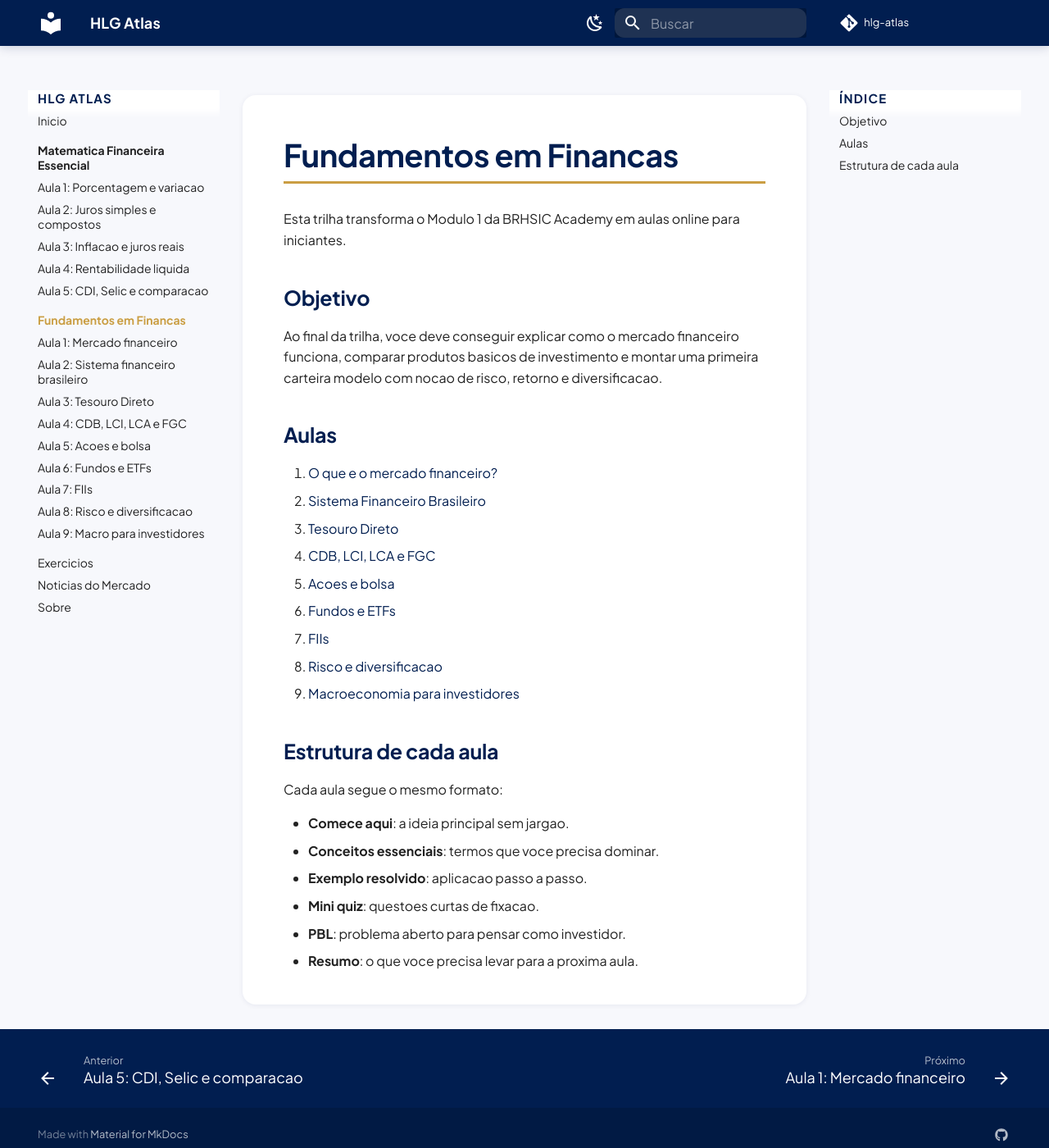
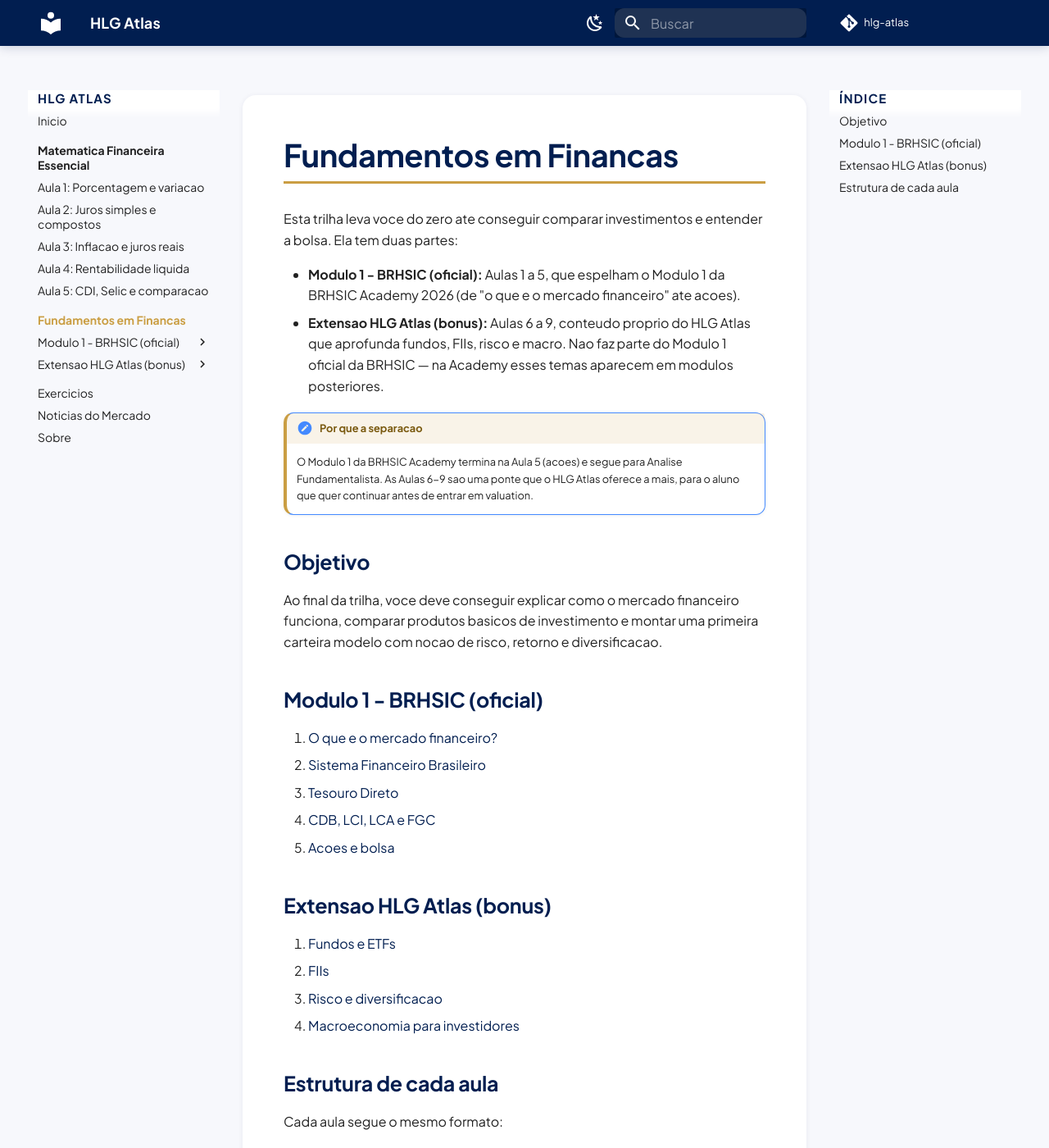
Before and after one commit to lucas-guimaraes-silva/hlg-atlas, an MkDocs documentation site: the page built from docs/fundamentos/index.md, in a window 1280 px wide and 1400 px high. Shown: the whole window at 82% size. Built offline with MkDocs 1.6.1 and Material for MkDocs 9.7.7, drawn with Linux system fonts in a browser that asks for light colours; comment, search, counter and statistics services are not loaded.

Commit message:
fundamentos: separa Modulo 1 BRHSIC oficial (1-5) da extensao HLG (6-9)
Aulas 1-5 espelham o Modulo 1 da BRHSIC Academy 2026; aulas 6-9 (fundos,
FIIs, risco, macro) sao conteudo proprio do HLG Atlas, fora do modulo oficial.
Nav agrupado em duas secoes e index da trilha atualizado com nota explicativa.

Co-Authored-By: Claude Opus 4.8 <noreply@anthropic.com>

```diff
--- a/docs/fundamentos/index.md
+++ b/docs/fundamentos/index.md
@@ -1,18 +1,27 @@
 # Fundamentos em Financas
 
-Esta trilha transforma o Modulo 1 da BRHSIC Academy em aulas online para iniciantes.
+Esta trilha leva voce do zero ate conseguir comparar investimentos e entender a bolsa. Ela tem duas partes:
+
+- **Modulo 1 - BRHSIC (oficial):** Aulas 1 a 5, que espelham o Modulo 1 da BRHSIC Academy 2026 (de "o que e o mercado financeiro" ate acoes).
+- **Extensao HLG Atlas (bonus):** Aulas 6 a 9, conteudo proprio do HLG Atlas que aprofunda fundos, FIIs, risco e macro. Nao faz parte do Modulo 1 oficial da BRHSIC — na Academy esses temas aparecem em modulos posteriores.
+
+!!! note "Por que a separacao"
+    O Modulo 1 da BRHSIC Academy termina na Aula 5 (acoes) e segue para Analise Fundamentalista. As Aulas 6-9 sao uma ponte que o HLG Atlas oferece a mais, para o aluno que quer continuar antes de entrar em valuation.
 
 ## Objetivo
 
 Ao final da trilha, voce deve conseguir explicar como o mercado financeiro funciona, comparar produtos basicos de investimento e montar uma primeira carteira modelo com nocao de risco, retorno e diversificacao.
 
-## Aulas
+## Modulo 1 - BRHSIC (oficial)
 
 1. [O que e o mercado financeiro?](aula-01-mercado-financeiro.md)
 2. [Sistema Financeiro Brasileiro](aula-02-sistema-financeiro-brasileiro.md)
 3. [Tesouro Direto](aula-03-tesouro-direto.md)
 4. [CDB, LCI, LCA e FGC](aula-04-renda-fixa-bancaria.md)
 5. [Acoes e bolsa](aula-05-acoes-e-bolsa.md)
+
+## Extensao HLG Atlas (bonus)
+
 6. [Fundos e ETFs](aula-06-fundos-e-etfs.md)
 7. [FIIs](aula-07-fiis.md)
 8. [Risco e diversificacao](aula-08-risco-e-diversificacao.md)
--- a/mkdocs.yml
+++ b/mkdocs.yml
@@ -71,15 +71,17 @@ nav:
       - "Aula 5: CDI, Selic e comparacao": matematica-financeira/aula-05-cdi-selic-comparacao.md
   - Fundamentos em Financas:
       - fundamentos/index.md
-      - "Aula 1: Mercado financeiro": fundamentos/aula-01-mercado-financeiro.md
-      - "Aula 2: Sistema financeiro brasileiro": fundamentos/aula-02-sistema-financeiro-brasileiro.md
-      - "Aula 3: Tesouro Direto": fundamentos/aula-03-tesouro-direto.md
-      - "Aula 4: CDB, LCI, LCA e FGC": fundamentos/aula-04-renda-fixa-bancaria.md
-      - "Aula 5: Acoes e bolsa": fundamentos/aula-05-acoes-e-bolsa.md
-      - "Aula 6: Fundos e ETFs": fundamentos/aula-06-fundos-e-etfs.md
-      - "Aula 7: FIIs": fundamentos/aula-07-fiis.md
-      - "Aula 8: Risco e diversificacao": fundamentos/aula-08-risco-e-diversificacao.md
-      - "Aula 9: Macro para investidores": fundamentos/aula-09-macro-para-investidores.md
+      - "Modulo 1 - BRHSIC (oficial)":
+          - "Aula 1: Mercado financeiro": fundamentos/aula-01-mercado-financeiro.md
+          - "Aula 2: Sistema financeiro brasileiro": fundamentos/aula-02-sistema-financeiro-brasileiro.md
+          - "Aula 3: Tesouro Direto": fundamentos/aula-03-tesouro-direto.md
+          - "Aula 4: CDB, LCI, LCA e FGC": fundamentos/aula-04-renda-fixa-bancaria.md
+          - "Aula 5: Acoes e bolsa": fundamentos/aula-05-acoes-e-bolsa.md
+      - "Extensao HLG Atlas (bonus)":
+          - "Aula 6: Fundos e ETFs": fundamentos/aula-06-fundos-e-etfs.md
+          - "Aula 7: FIIs": fundamentos/aula-07-fiis.md
+          - "Aula 8: Risco e diversificacao": fundamentos/aula-08-risco-e-diversificacao.md
+          - "Aula 9: Macro para investidores": fundamentos/aula-09-macro-para-investidores.md
   - Exercicios: exercicios/index.md
   - Noticias do Mercado: noticias/index.md
   - Sobre: sobre.md
```
